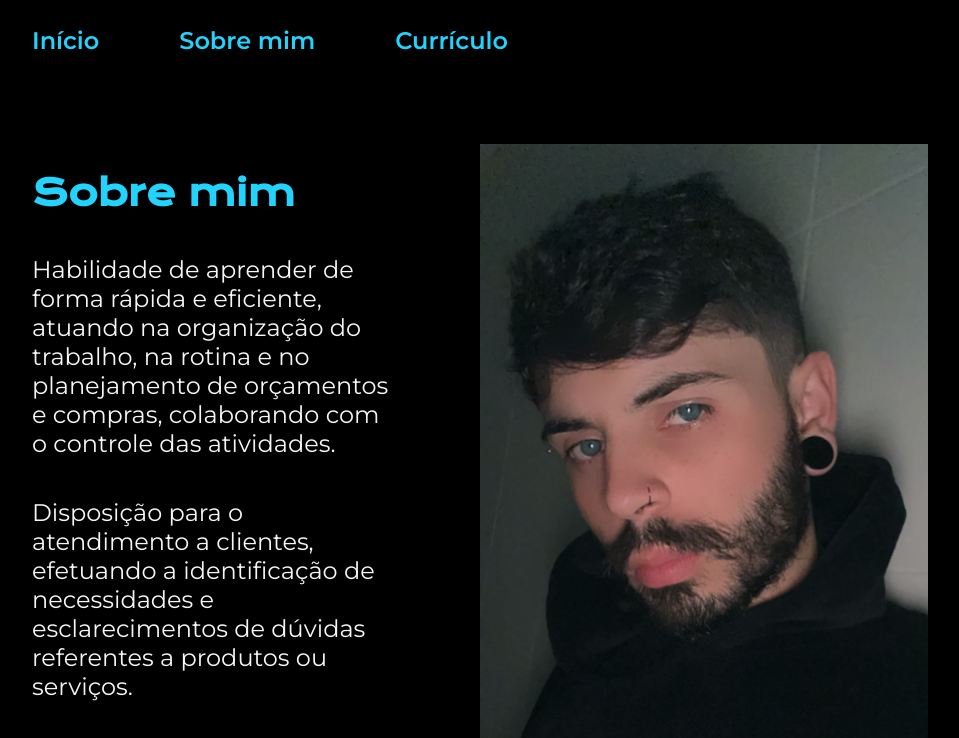
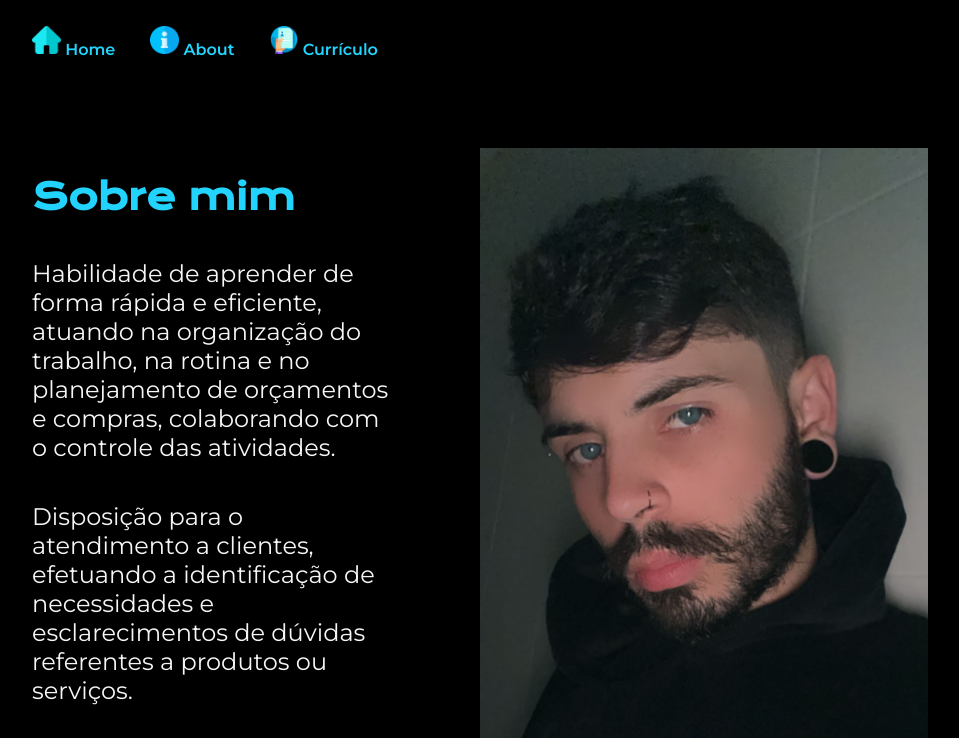
Before and after one commit to Blackemage/portfolio, a plain HTML site: page about.html in a window 1280 px wide. Shown: the top 738 px of the page, without its empty margins (160-1119 px from the left). Drawn offline with nearby package versions, Linux system fonts and the light colour scheme.

Commit message:
Adicionando icones

```diff
--- a/about.html
+++ b/about.html
@@ -9,13 +9,16 @@
 </head>
 <body>
 </body>
-    <header class="cabecalho">
-        <nav class="cabecalho__menu">
-            <a class="cabecalho__menu__link" href="index.html">Início</a>
-            <a class="cabecalho__menu__link" href="about.html">Sobre mim</a>
-            <a class="cabecalho__menu__link" href="curriculo.html">Currículo</a>
-        </nav>
-    </header>
+<header class="cabecalho">
+    <nav class="cabecalho__menu">
+      <a class="cabecalho__menu__link" href="index.html"><img class="tamanho__imagem" src="./Assets/inicio.png">
+        Home</a>
+      <a class="cabecalho__menu__link" href="about.html"><img class="tamanho__imagem" src="./Assets/info.png">
+        About</a>
+      <a class="cabecalho__menu__link" href="curriculo.html"><img class="tamanho__imagem" src="./Assets/cv.png">
+        Currículo</a>
+    </nav>
+  </header>
     <main class="apresentacao">
         <section class="apresentacao__conteudo">
             <h1 class="apresentacao__conteudo__titulo">Sobre mim</h1>
--- a/styles/style.css
+++ b/styles/style.css
@@ -27,15 +27,20 @@ body {
 
 .cabecalho__menu {
     display: flex;
-    gap: 80px;
+    gap: 35px;
+    justify-content: baseline;
 }
 
 .cabecalho__menu__link {
     font-family: var(--fonte-secundaria);
-    font-size: 1.5rem;
+    font-size: 1rem;
     font-weight: 600;
     color: var(--cor-terciaria);
     text-decoration: none;
+}
+
+.tamanho__imagem {
+    width:1.8rem;
 }
 
 .apresentacao {
--- a/styles/stylecurriculo.css
+++ b/styles/stylecurriculo.css
@@ -26,15 +26,20 @@ body {
 
 .cabecalho__menu {
     display: flex;
-    gap: 80px;
+    gap: 35px;
+    justify-content: baseline;
 }
 
 .cabecalho__menu__link {
     font-family: var(--fonte-secundaria);
-    font-size: 1.5rem;
+    font-size: 1rem;
     font-weight: 600;
     color:var(--cor-terciaria);
     text-decoration: none;
+}
+
+.tamanho__imagem {
+    width:1.8rem;
 }
 
 .apresentacao {
```
Also changed, not shown: curriculo.html (+7 -4 lines), index.html (+6 -3 lines), Assets/cv.png (added), Assets/info.png (added), Assets/inicio.png (added).
